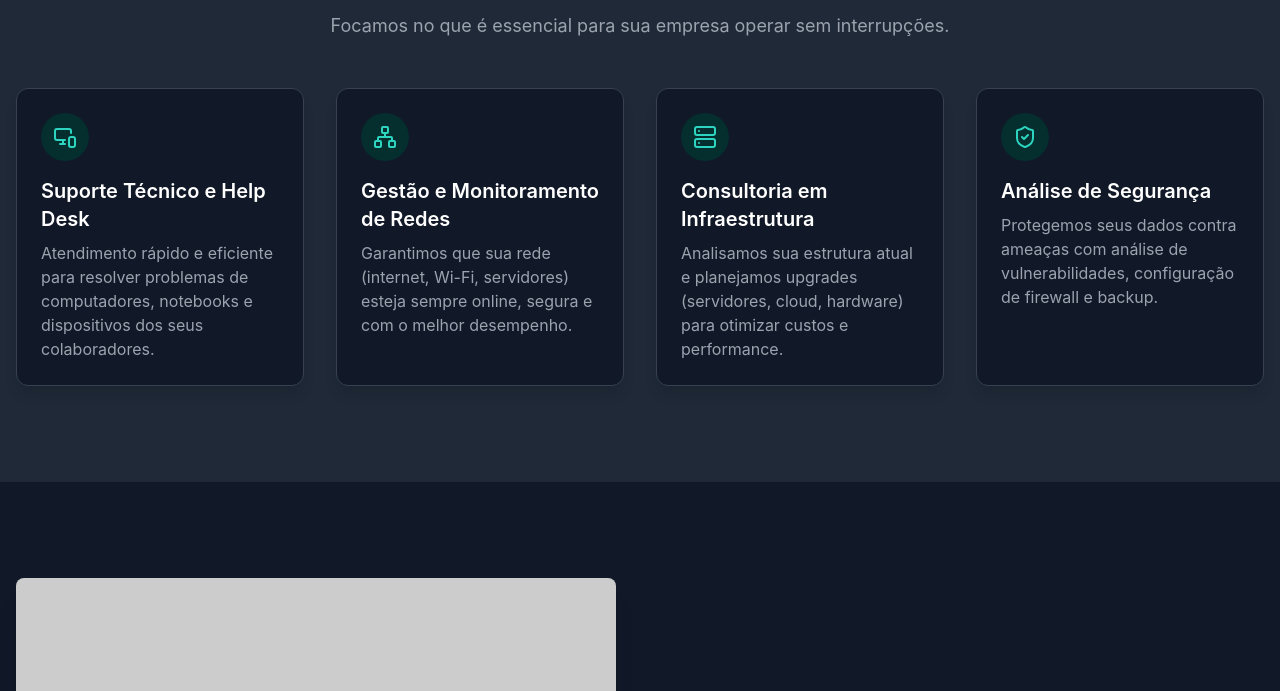
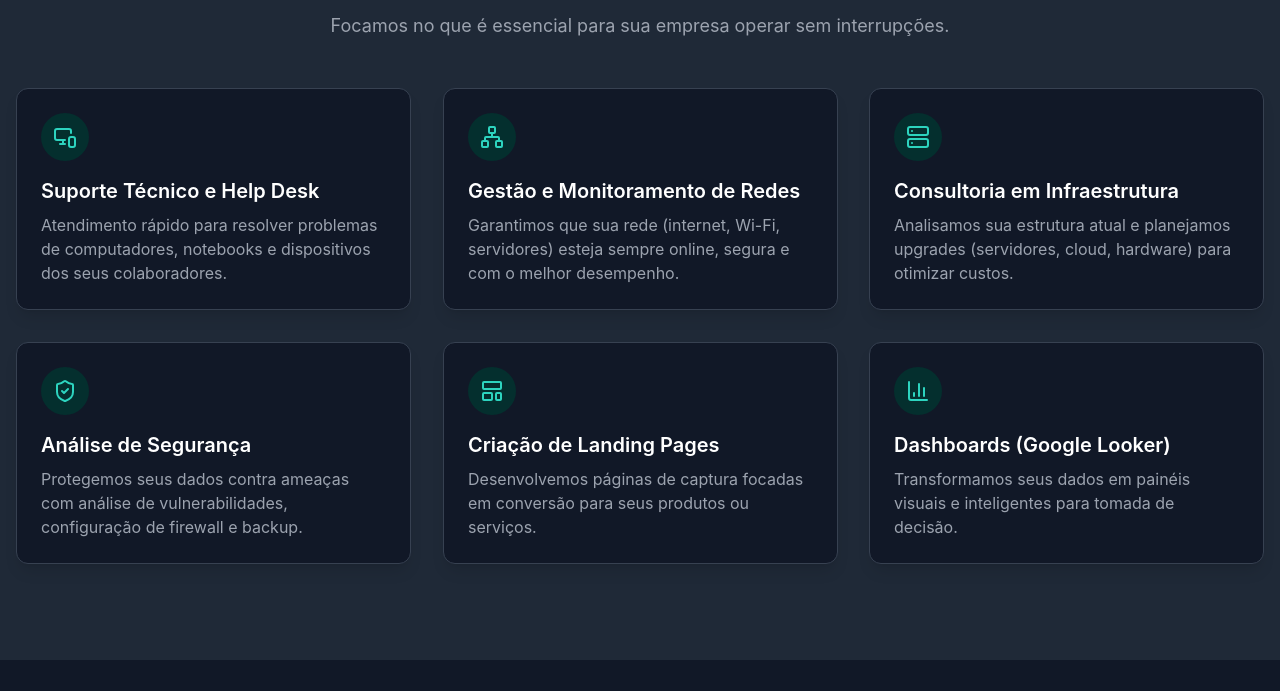
Before and after one commit to RaphaFerrari/wr-solucoes-digitais-page, a plain HTML site: page index.html in a window 1280 px wide. Shown: the part 704-1395 px from the top of the page. Drawn offline with nearby package versions, Linux system fonts and the light colour scheme; placeholder pictures from the web are drawn by us.

Commit message:
Update index.html
insert wpp

```diff
--- a/index.html
+++ b/index.html
@@ -11,13 +11,12 @@
     <!-- Biblioteca de Ícones (Lucide) -->
     <script src="https://unpkg.com/lucide@latest"></script>
 
-    <!-- Typed.js (Efeito de Digitação) -->
-    <script src="https://unpkg.com/typed.js@2.1.0/dist/typed.umd.js"></script>
+    <!-- REMOVIDO: Typed.js (Efeito de Digitação) -->
 
     <!-- Vanilla-Tilt.js (Efeito 3D nos Cards) -->
     <script src="https://cdnjs.cloudflare.com/ajax/libs/vanilla-tilt/1.8.1/vanilla-tilt.min.js"></script>
 
-    <!-- Configuração do Tailwind (mesma da versão anterior) -->
+    <!-- Configuração do Tailwind -->
     <script>
         tailwind.config = {
             theme: {
@@ -46,12 +45,9 @@
     <style>
         body { font-family: 'Inter', sans-serif; }
         html { scroll-behavior: smooth; }
-        /* Esta classe será adicionada pelo script de "Animação ao Rolar"
-         Manter os elementos ocultos ANTES do script rodar previne "flashes"
-        */
         .animate-on-scroll {
             opacity: 0;
-            transform: translateY(2.5rem); /* 2.5rem = translate-y-10 */
+            transform: translateY(2.5rem);
         }
     </style>
 </head>
@@ -71,7 +67,8 @@
                 <a href="#servicos" class="text-gray-400 hover:text-cyber-400 transition-colors">Serviços</a>
                 <a href="#sobre" class="text-gray-400 hover:text-cyber-400 transition-colors">Sobre Nós</a>
                 <a href="#contato" class="text-gray-400 hover:text-cyber-400 transition-colors">Contato</a>
-                <a href="https://wa.me/5511999998888" target="_blank" rel="noopener noreferrer"
+                <!-- LINK WHATSAPP ATUALIZADO -->
+                <a href="https://wa.me/553173348577" target="_blank" rel="noopener noreferrer"
                    class="bg-cyber-500 hover:bg-cyber-600 text-white font-medium py-2 px-5 rounded-lg transition-transform transform hover:scale-105">
                     Fale Conosco
                 </a>
@@ -88,7 +85,8 @@
             <a href="#servicos" class="block px-4 py-3 text-gray-300 hover:bg-gray-700">Serviços</a>
             <a href="#sobre" class="block px-4 py-3 text-gray-300 hover:bg-gray-700">Sobre Nós</a>
             <a href="#contato" class="block px-4 py-3 text-gray-300 hover:bg-gray-700">Contato</a>
-            <a href="https://wa.me/5511999998888" target="_blank" rel="noopener noreferrer" class="block px-4 py-4 bg-cyber-950 text-cyber-300 font-medium text-center">Fale Conosco</a>
+            <!-- LINK WHATSAPP ATUALIZADO -->
+            <a href="https://wa.me/553173348577" target="_blank" rel="noopener noreferrer" class="block px-4 py-4 bg-cyber-950 text-cyber-300 font-medium text-center">Fale Conosco</a>
         </div>
     </header>
 
@@ -98,14 +96,15 @@
             <div class="container mx-auto px-4 text-center">
                 <h1 class="text-4xl md:text-6xl font-bold text-white leading-tight">
                     Sua empresa parou?
-                    <!-- O span para o efeito de digitação -->
-                    <span id="typed-output" class="text-cyber-400">A gente resolve.</span>
+                    <!-- EFEITO DE DIGITAÇÃO REMOVIDO. TEXTO ESTÁTICO: -->
+                    <span class="text-cyber-400">A gente resolve.</span>
                 </h1>
                 <p class="text-lg md:text-xl text-gray-400 mt-6 max-w-3xl mx-auto">
                     O suporte técnico ágil e proativo que seu negócio precisa para não perder tempo nem dinheiro com problemas de TI.
                 </p>
                 <div class="mt-10 flex flex-col sm:flex-row justify-center space-y-4 sm:space-y-0 sm:space-x-4">
-                    <a href="https://wa.me/5511999998888" target="_blank" rel="noopener noreferrer"
+                    <!-- LINK WHATSAPP ATUALIZADO -->
+                    <a href="https://wa.me/553173348577" target="_blank" rel="noopener noreferrer"
                        class="bg-cyber-500 hover:bg-cyber-600 text-white font-bold py-3 px-8 rounded-lg text-lg transition-transform transform hover:scale-105 shadow-lg">
                         Falar com um Especialista
                     </a>
@@ -123,17 +122,18 @@
                 <h2 class="text-3xl md:text-4xl font-bold text-center text-white">Nossas Soluções de TI</h2>
                 <p class="text-center text-gray-400 text-lg mt-4 mb-12">Focamos no que é essencial para sua empresa operar sem interrupções.</p>
 
-                <div class="grid md:grid-cols-2 lg:grid-cols-4 gap-8">
-                    <!-- Card de Serviço 1 (com data-tilt) -->
+                <!-- GRID ATUALIZADO PARA 6 ITENS (lg:grid-cols-3) -->
+                <div class="grid md:grid-cols-2 lg:grid-cols-3 gap-8">
+                    <!-- Card de Serviço 1 -->
                     <div data-tilt class="bg-gray-900 p-6 rounded-xl shadow-lg border border-gray-700 transform hover:shadow-cyber-500/10 hover:shadow-xl hover:-translate-y-2 transition-all duration-300">
                         <div class="bg-cyber-950 text-cyber-400 w-12 h-12 rounded-full flex items-center justify-center mb-4">
                             <i data-lucide="monitor-smartphone" class="w-6 h-6"></i>
                         </div>
                         <h3 class="text-xl font-semibold text-white mb-2">Suporte Técnico e Help Desk</h3>
-                        <p class="text-gray-400">Atendimento rápido e eficiente para resolver problemas de computadores, notebooks e dispositivos dos seus colaboradores.</p>
+                        <p class="text-gray-400">Atendimento rápido para resolver problemas de computadores, notebooks e dispositivos dos seus colaboradores.</p>
                     </div>
 
-                    <!-- Card de Serviço 2 (com data-tilt) -->
+                    <!-- Card de Serviço 2 -->
                     <div data-tilt class="bg-gray-900 p-6 rounded-xl shadow-lg border border-gray-700 transform hover:shadow-cyber-500/10 hover:shadow-xl hover:-translate-y-2 transition-all duration-300">
                         <div class="bg-cyber-950 text-cyber-400 w-12 h-12 rounded-full flex items-center justify-center mb-4">
                             <i data-lucide="network" class="w-6 h-6"></i>
@@ -142,22 +142,40 @@
                         <p class="text-gray-400">Garantimos que sua rede (internet, Wi-Fi, servidores) esteja sempre online, segura e com o melhor desempenho.</p>
                     </div>
 
-                    <!-- Card de Serviço 3 (com data-tilt) -->
+                    <!-- Card de Serviço 3 -->
                     <div data-tilt class="bg-gray-900 p-6 rounded-xl shadow-lg border border-gray-700 transform hover:shadow-cyber-500/10 hover:shadow-xl hover:-translate-y-2 transition-all duration-300">
                         <div class="bg-cyber-950 text-cyber-400 w-12 h-12 rounded-full flex items-center justify-center mb-4">
                             <i data-lucide="server" class="w-6 h-6"></i>
                         </div>
                         <h3 class="text-xl font-semibold text-white mb-2">Consultoria em Infraestrutura</h3>
-                        <p class="text-gray-400">Analisamos sua estrutura atual e planejamos upgrades (servidores, cloud, hardware) para otimizar custos e performance.</p>
+                        <p class="text-gray-400">Analisamos sua estrutura atual e planejamos upgrades (servidores, cloud, hardware) para otimizar custos.</p>
                     </div>
 
-                    <!-- Card de Serviço 4 (com data-tilt) -->
+                    <!-- Card de Serviço 4 -->
                     <div data-tilt class="bg-gray-900 p-6 rounded-xl shadow-lg border border-gray-700 transform hover:shadow-cyber-500/10 hover:shadow-xl hover:-translate-y-2 transition-all duration-300">
                         <div class="bg-cyber-950 text-cyber-400 w-12 h-12 rounded-full flex items-center justify-center mb-4">
                             <i data-lucide="shield-check" class="w-6 h-6"></i>
                         </div>
                         <h3 class="text-xl font-semibold text-white mb-2">Análise de Segurança</h3>
                         <p class="text-gray-400">Protegemos seus dados contra ameaças com análise de vulnerabilidades, configuração de firewall e backup.</p>
+                    </div>
+
+                    <!-- NOVO Card de Serviço 5 -->
+                    <div data-tilt class="bg-gray-900 p-6 rounded-xl shadow-lg border border-gray-700 transform hover:shadow-cyber-500/10 hover:shadow-xl hover:-translate-y-2 transition-all duration-300">
+                        <div class="bg-cyber-950 text-cyber-400 w-12 h-12 rounded-full flex items-center justify-center mb-4">
+                            <i data-lucide="layout-template" class="w-6 h-6"></i>
+                        </div>
+                        <h3 class="text-xl font-semibold text-white mb-2">Criação de Landing Pages</h3>
+                        <p class="text-gray-400">Desenvolvemos páginas de captura focadas em conversão para seus produtos ou serviços.</p>
+                    </div>
+
+                    <!-- NOVO Card de Serviço 6 -->
+                    <div data-tilt class="bg-gray-900 p-6 rounded-xl shadow-lg border border-gray-700 transform hover:shadow-cyber-500/10 hover:shadow-xl hover:-translate-y-2 transition-all duration-300">
+                        <div class="bg-cyber-950 text-cyber-400 w-12 h-12 rounded-full flex items-center justify-center mb-4">
+                            <i data-lucide="bar-chart-3" class="w-6 h-6"></i>
+                        </div>
+                        <h3 class="text-xl font-semibold text-white mb-2">Dashboards (Google Looker)</h3>
+                        <p class="text-gray-400">Transformamos seus dados em painéis visuais e inteligentes para tomada de decisão.</p>
                     </div>
                 </div>
             </div>
@@ -187,7 +205,8 @@
                 <h2 class="text-3xl md:text-4xl font-bold">Pronto para otimizar a TI da sua empresa?</h2>
                 <p class="text-lg text-cyber-100 mt-4 max-w-2xl mx-auto">Não deixe um problema técnico parar sua operação. Envie uma mensagem e receba uma análise inicial gratuita.</p>
                 <div class="mt-8">
-                    <a href="https://wa.me/5511999998888" target="_blank" rel="noopener noreferrer"
+                    <!-- LINK WHATSAPP ATUALIZADO -->
+                    <a href="https://wa.me/553173348577" target="_blank" rel="noopener noreferrer"
                        class="bg-white hover:bg-gray-100 text-cyber-700 font-bold py-3 px-8 rounded-lg text-lg transition-transform transform hover:scale-105 shadow-lg">
                         Solicitar Orçamento via WhatsApp
                     </a>
@@ -229,7 +248,8 @@
                     </li>
                     <li class="flex items-center space-x-3">
                         <i data-lucide="phone" class="w-5 h-5 text-cyber-400"></i>
-                        <a href="https://wa.me/5511999998888" target="_blank" class="hover:text-white transition-colors">(11) 99999-8888 (WhatsApp)</a>
+                        <!-- LINK WHATSAPP ATUALIZADO (e texto) -->
+                        <a href="https://wa.me/553173348577" target="_blank" class="hover:text-white transition-colors">(31) 7334-8577 (WhatsApp)</a>
                     </li>
                     <li class="flex items-center space-x-3">
                         <i data-lucide="linkedin" class="w-5 h-5 text-cyber-400"></i>
@@ -246,8 +266,6 @@
 
     <!--
       SCRIPT DE INICIALIZAÇÃO SEGURO
-      Garante que o DOM esteja pronto e que as bibliotecas existam
-      antes de tentar executá-las.
     -->
     <script>
         // 1. Funções que podem rodar imediatamente
@@ -277,24 +295,7 @@
         // 2. Funções que DEVEM esperar o DOM estar pronto
         document.addEventListener('DOMContentLoaded', (event) => {
 
-            // --- Animação 1: Efeito de Digitação (Typed.js) ---
-            try {
-                if (typeof Typed !== 'undefined') {
-                    new Typed('#typed-output', {
-                        strings: ["A gente resolve.", "Nós protegemos.", "Nós otimizamos.", "Nós prevenimos."],
-                        typeSpeed: 50,
-                        backSpeed: 30,
-                        backDelay: 2000,
-                        loop: true,
-                        smartBackspace: true
-                    });
-                } else {
-                    console.warn('Typed.js não foi carregado. Efeito de digitação desabilitado.');
-                }
-            } catch (e) {
-                console.error('Erro ao iniciar o Typed.js:', e);
-                // Se falhar, o texto estático "A gente resolve." ainda estará lá.
-            }
+            // --- REMOVIDO: Animação 1 (Typed.js) ---
 
             // --- Animação 2: Efeito 3D "Tilt" (Vanilla-Tilt.js) ---
             try {
@@ -324,7 +325,7 @@
                         }
                     });
                 }, {
-                    threshold: 0.1 // Ação quando 10% do elemento está visível
+                    threshold: 0.1
                 });
 
                 const elsToAnimate = document.querySelectorAll('.animate-on-scroll');
```
